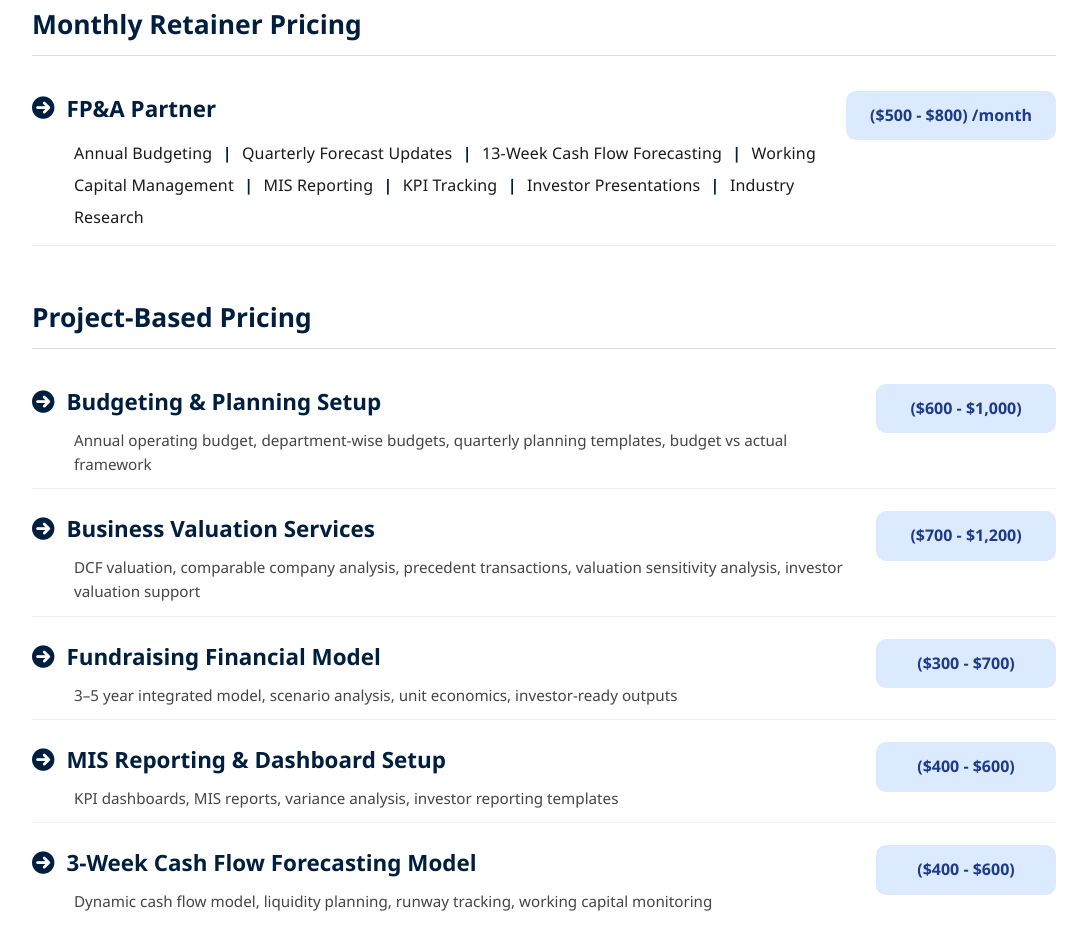
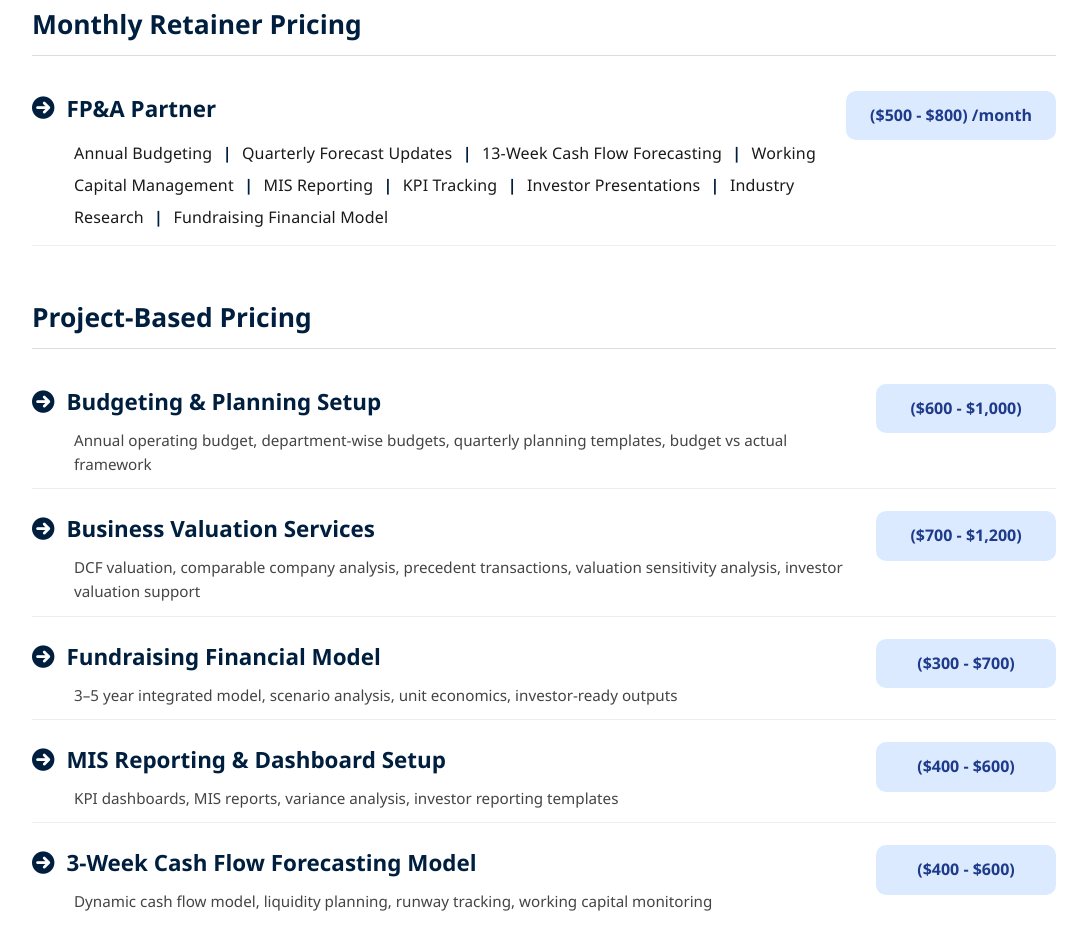
Before and after one commit to vashu67/SA-Research-and-Advisors, a plain HTML site: page index.html in a window 1280 px wide. Shown: the part 2427-3361 px from the top of the page, without its empty margins (96-1183 px from the left). Drawn offline with Linux system fonts and the light colour scheme.

Commit message:
Update index.html

```diff
--- a/index.html
+++ b/index.html
@@ -347,6 +347,8 @@
                             Investor Presentations
                             <span class="pipe-sep">|</span>
                             Industry Research
+                            <span class="pipe-sep">|</span>
+                            Fundraising	Financial Model
                         </p>
                     </div>
                     <div class="price-pill">($500 - $800) /month</div>
```
